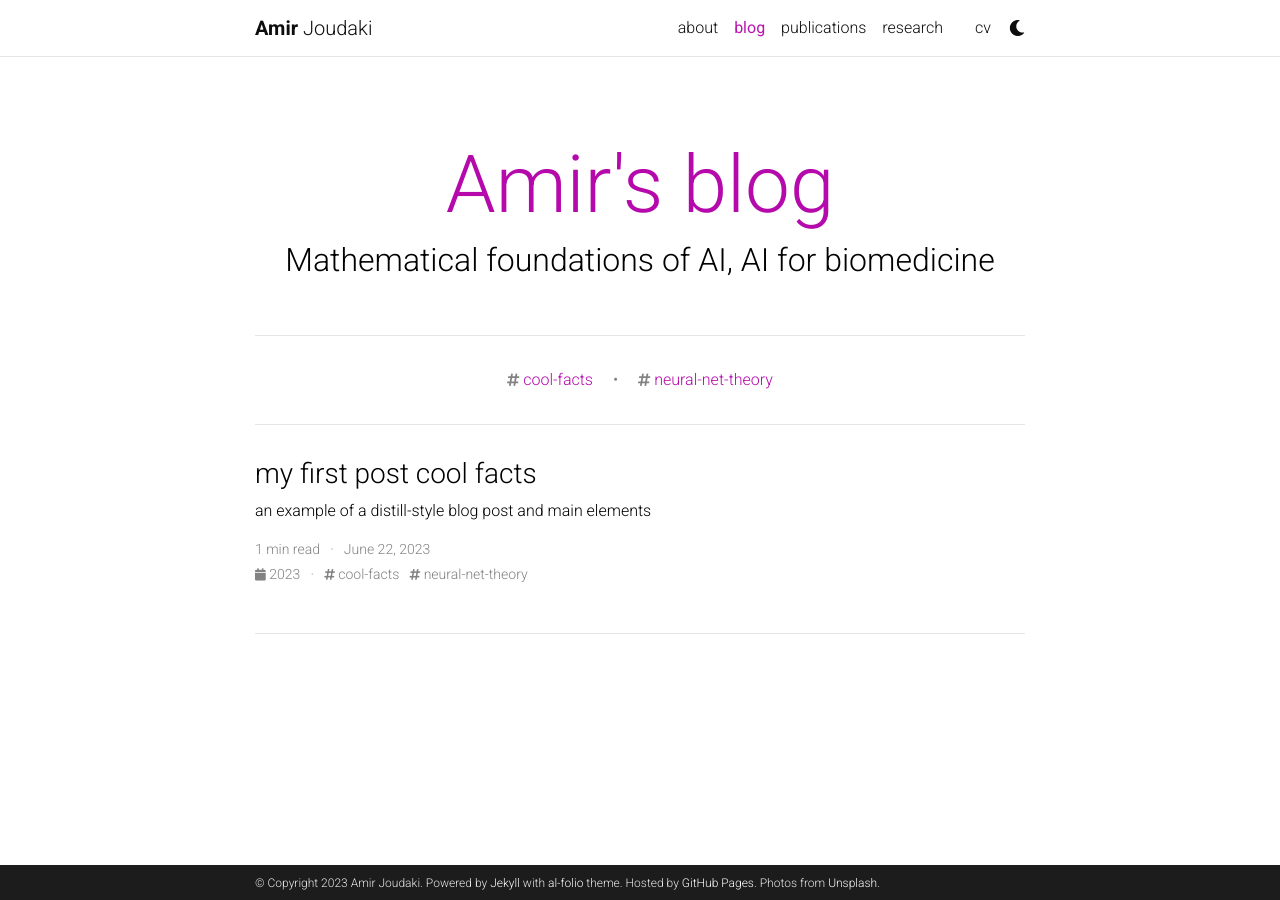
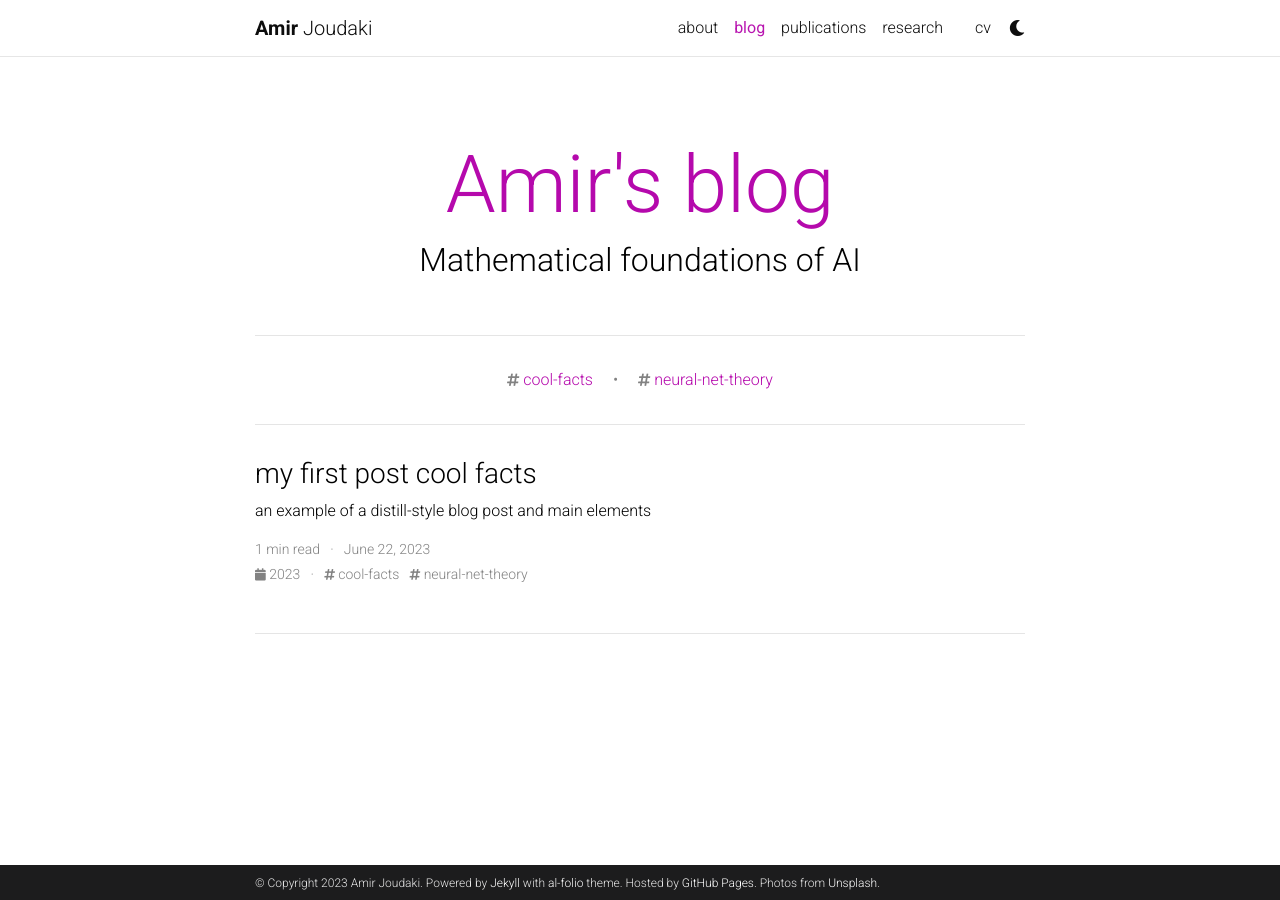
Before and after one commit to ajoudaki/ajoudaki.github.io, a Jekyll site: the page built from blog/index.html, in a window 1280 px wide. Built offline with Jekyll 4.4.1, drawn with Linux system fonts in a browser that asks for light colours; the list of posts is cut into pages by our own code; comment, search, counter and statistics services are not loaded; a style sheet for code colours, icons or effects is not loaded.

Commit message:
changed blog descripton

```diff
--- a/_config.yml
+++ b/_config.yml
@@ -121,7 +121,7 @@ bing_site_verification:  # out your bing-site-verification ID (Bing Webmaster)
 
 blog_name: Amir's blog # blog_name will be displayed in your blog page
 blog_nav_title: blog # your blog must have a title for it to be displayed in the nav bar
-blog_description: Mathematical foundations of AI, AI for biomedicine # blog description will be displayed in your blog page
+blog_description: Mathematical foundations of AI # blog description will be displayed in your blog page
 permalink: /blog/:year/:title/
 
 # Pagination
```
